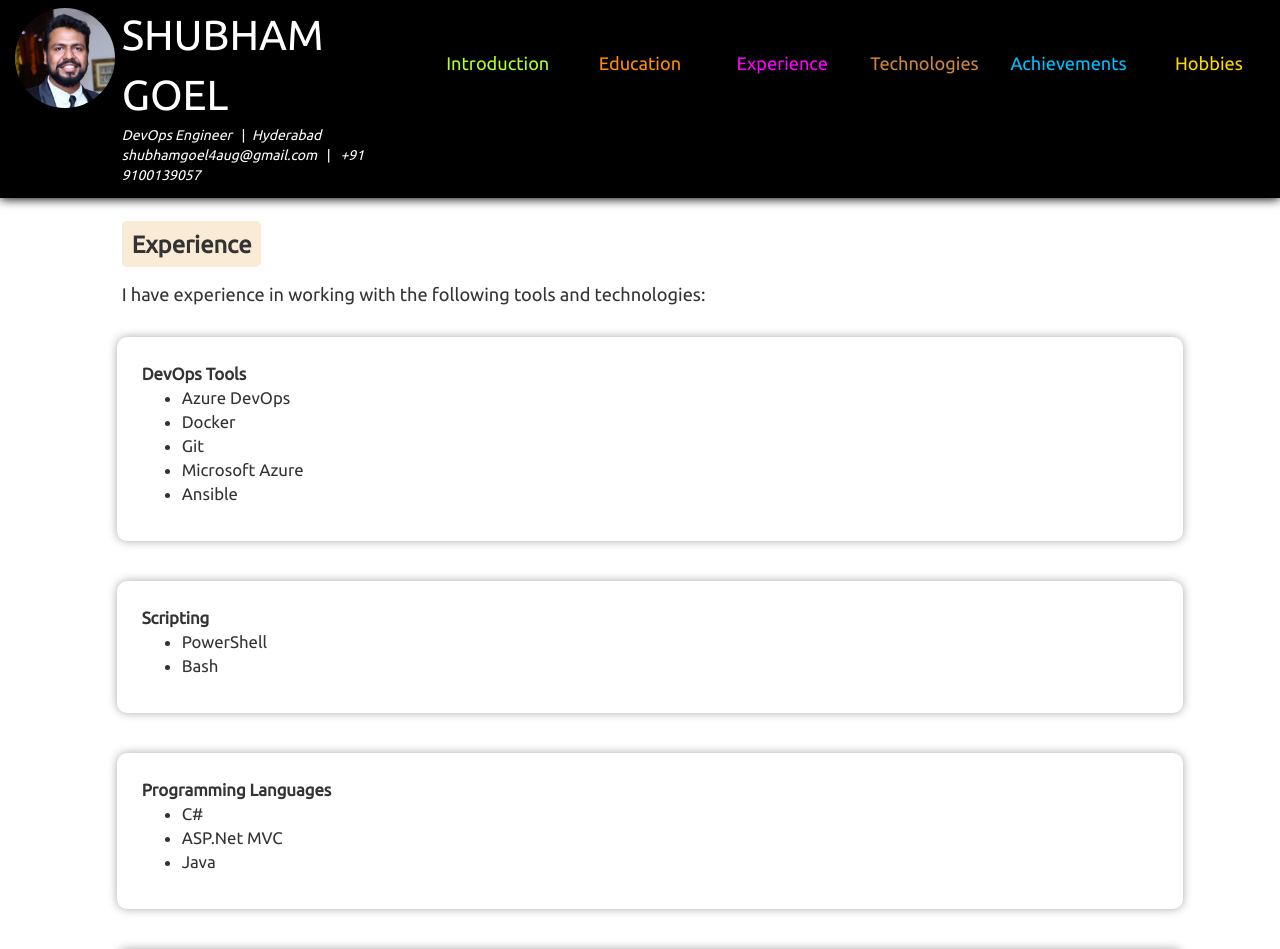
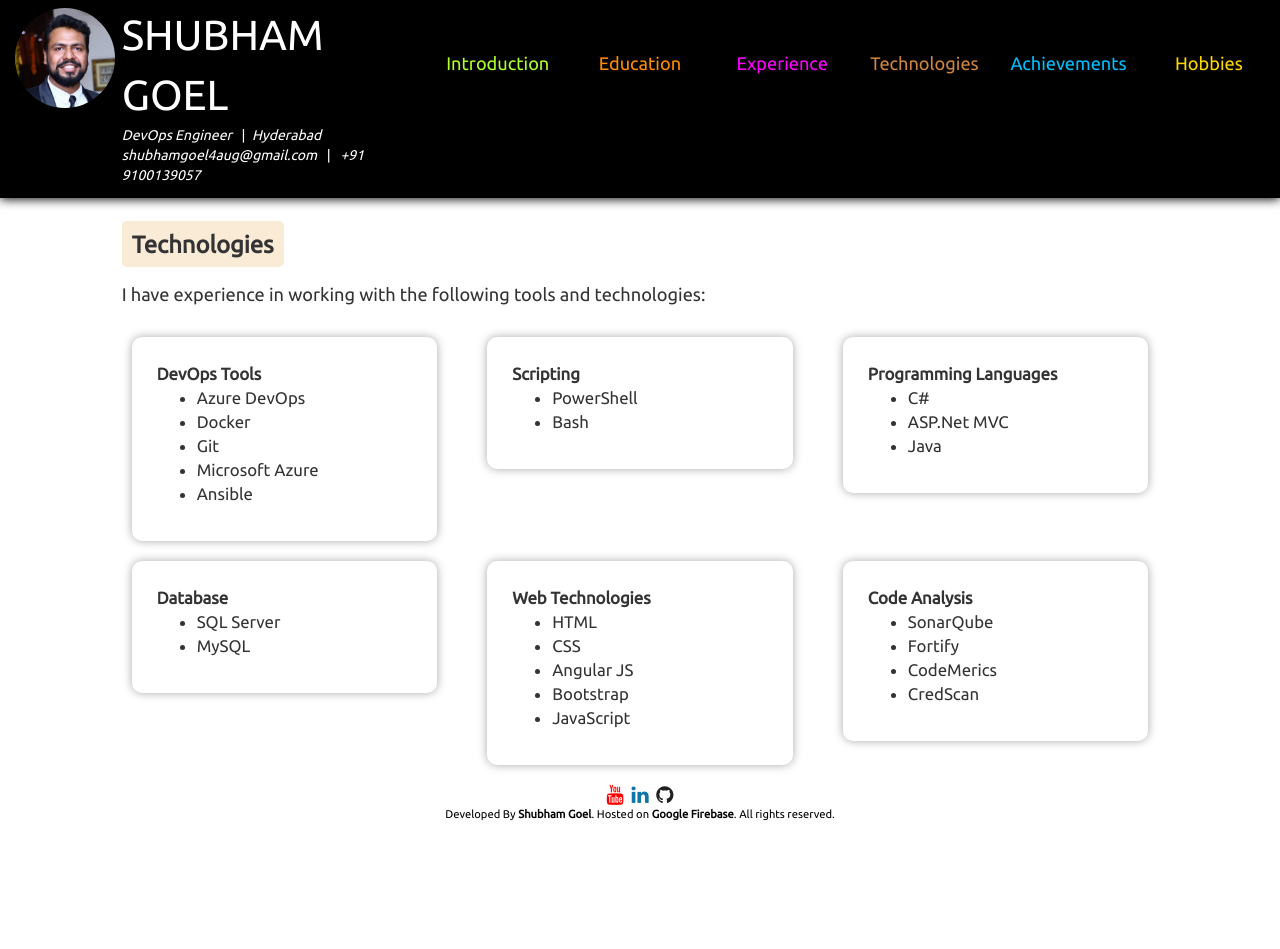
Before and after one commit to shubhamgoel4aug/shubham-goel, an Angular app: page /technologies in a window 1280 px wide. Shown: the top 949 px of the page. After the commit the page ends 842 px from the top, so only its background shows below. Built offline with nearby package versions, Linux system fonts and the light colour scheme.

Commit message:
Updated footer, implemented technologies component, updated introduction component footer'

```diff
--- a/src/app/app-main/app-main-education/app-main-education.component.css
+++ b/src/app/app-main/app-main-education/app-main-education.component.css
@@ -1,5 +1,8 @@
 .app-main-education-menu-heading {
     font-size: 1.7em;
+    background-color: antiquewhite;
+    padding: 10px;
+    border-radius: 5px;
 }
 
 .app-main-education-menu-subject {
--- a/src/app/app-main/app-main-education/app-main-education.component.html
+++ b/src/app/app-main/app-main-education/app-main-education.component.html
@@ -1,6 +1,6 @@
 <div class="row">
-    <div class="col-md-12 app-main-education-menu-heading">
-        <b>Education</b>
+    <div class="col-md-12">
+        <span class="app-main-education-menu-heading"><b>Education</b></span>
     </div>
 </div>
 <br>
--- a/src/app/app-main/app-main-introduction/app-main-introduction.component.html
+++ b/src/app/app-main/app-main-introduction/app-main-introduction.component.html
@@ -107,23 +107,14 @@
         </div>
         <br>
         <div class="row">
-            <div class="col-md-12">
-                Find more about Shubham here
-            </div>
-        </div>
-        <br>
-        <div class="row">
-            <div class="col-md-1">
-                <a href="https://www.youtube.com/c/shubhrocksgoel"><span class="fa fa-youtube" style="font-size:36px;color:red"></span></a>
-            </div>
-            <div class="col-md-1">
-                <a href="https://www.linkedin.com/in/shubhamgoelaug/"><span class="fa fa-linkedin" style="font-size:36px;color:#0e76a8"></span></a>
-            </div>
-            <div class="col-md-1">
-                <a href="https://github.com/shubhamgoel4aug"><span class="fa fa-github" style="font-size:36px;color:#211F1F"></span></a>
-            </div>
-            <div class="col-md-9">
-
+            <div class="col-md-12 text-center">
+                Find out more about Shubham here <br><br>
+                <a href="https://www.youtube.com/c/shubhrocksgoel"><span class="fa fa-youtube"
+                        style="font-size:36px;color:red"></span></a>&nbsp;&nbsp;
+                <a href="https://www.linkedin.com/in/shubhamgoelaug/"><span class="fa fa-linkedin"
+                        style="font-size:36px;color:#0e76a8"></span></a>&nbsp;&nbsp;
+                <a href="https://github.com/shubhamgoel4aug"><span class="fa fa-github"
+                        style="font-size:36px;color:#211F1F"></span></a>
             </div>
         </div>
     </div>
--- a/src/app/app-main/app-main-technologies/app-main-technologies.component.html
+++ b/src/app/app-main/app-main-technologies/app-main-technologies.component.html
@@ -1,6 +1,6 @@
 <div class="row">
     <div class="col-md-12">
-        <span class="app-main-technologies-menu-heading"><b>Experience</b></span>
+        <span class="app-main-technologies-menu-heading"><b>Technologies</b></span>
     </div>
 </div>
 <br>
@@ -11,14 +11,9 @@
 </div>
 <br>
 <div class="row">
-    <div class="col-md-12 app-main-technologies-skills-details">
-        <div class="row">
-            <div class="col-md-12">
-                <b>DevOps Tools</b>
-            </div>
-        </div>
-        <div class="row">
-            <div class="col-md-12">
+    <div class="col-md-4">
+        <div class="app-main-technologies-skills-details">
+            <b>DevOps Tools</b><br>
             <ul>
                 <li>Azure DevOps</li>
                 <li>Docker</li>
@@ -28,36 +23,18 @@
             </ul>
         </div>
     </div>
-    </div>
-</div>
-<br>
-<div class="row">
-    <div class="col-md-12 app-main-technologies-skills-details">
-        <div class="row">
-            <div class="col-md-12">
-                <b>Scripting</b>
-            </div>
-        </div>
-        <div class="row">
-            <div class="col-md-12">
+    <div class="col-md-4">
+        <div class="app-main-technologies-skills-details">
+            <b>Scripting</b><br>
             <ul>
                 <li>PowerShell</li>
                 <li>Bash</li>
             </ul>
         </div>
     </div>
-    </div>
-</div>
-<br>
-<div class="row">
-    <div class="col-md-12 app-main-technologies-skills-details">
-        <div class="row">
-            <div class="col-md-12">
-                <b>Programming Languages</b>
-            </div>
-        </div>
-        <div class="row">
-            <div class="col-md-12">
+    <div class="col-md-4">
+        <div class="app-main-technologies-skills-details">
+            <b>Programming Languages</b><br>
             <ul>
                 <li>C#</li>
                 <li>ASP.Net MVC</li>
@@ -66,22 +43,37 @@
         </div>
     </div>
 </div>
-</div>
-<br>
 <div class="row">
-    <div class="col-md-12 app-main-technologies-skills-details">
-        <div class="row">
-            <div class="col-md-12">
-                <b>Database</b>
-            </div>
-        </div>
-        <div class="row">
-            <div class="col-md-12">
+    <div class="col-md-4">
+        <div class="app-main-technologies-skills-details">
+            <b>Database</b><br>
             <ul>
                 <li>SQL Server</li>
                 <li>MySQL</li>
             </ul>
         </div>
     </div>
+    <div class="col-md-4">
+        <div class="app-main-technologies-skills-details">
+            <b>Web Technologies</b><br>
+            <ul>
+                <li>HTML</li>
+                <li>CSS</li>
+                <li>Angular JS</li>
+                <li>Bootstrap</li>
+                <li>JavaScript</li>
+            </ul>
         </div>
     </div>
+    <div class="col-md-4">
+        <div class="app-main-technologies-skills-details">
+            <b>Code Analysis</b><br>
+            <ul>
+                <li>SonarQube</li>
+                <li>Fortify</li>
+                <li>CodeMerics</li>
+                <li>CredScan</li>
+            </ul>
+        </div>
+    </div>
+</div>
--- a/src/app/app-main/app-main.component.html
+++ b/src/app/app-main/app-main.component.html
@@ -7,6 +7,11 @@
 </div>
 <div class="row">
     <div class="col-md-12 app-main-footer">
-        Developed By <b>Shubham Goel</b>. Hosted on <b>Google Firebase</b>. All rights reserved.
+        <a href="https://www.youtube.com/c/shubhrocksgoel"><span class="fa fa-youtube"
+                style="font-size:20px;color:red"></span></a>&nbsp;&nbsp;
+        <a href="https://www.linkedin.com/in/shubhamgoelaug/"><span class="fa fa-linkedin"
+                style="font-size:20px;color:#0e76a8"></span></a>&nbsp;&nbsp;
+        <a href="https://github.com/shubhamgoel4aug"><span class="fa fa-github" style="font-size:20px;color:#211F1F"></span></a>
+        <br>Developed By <b>Shubham Goel</b>. Hosted on <b>Google Firebase</b>. All rights reserved.
     </div>
 </div>
```
Lines whose indentation alone changed are shown as unchanged.
